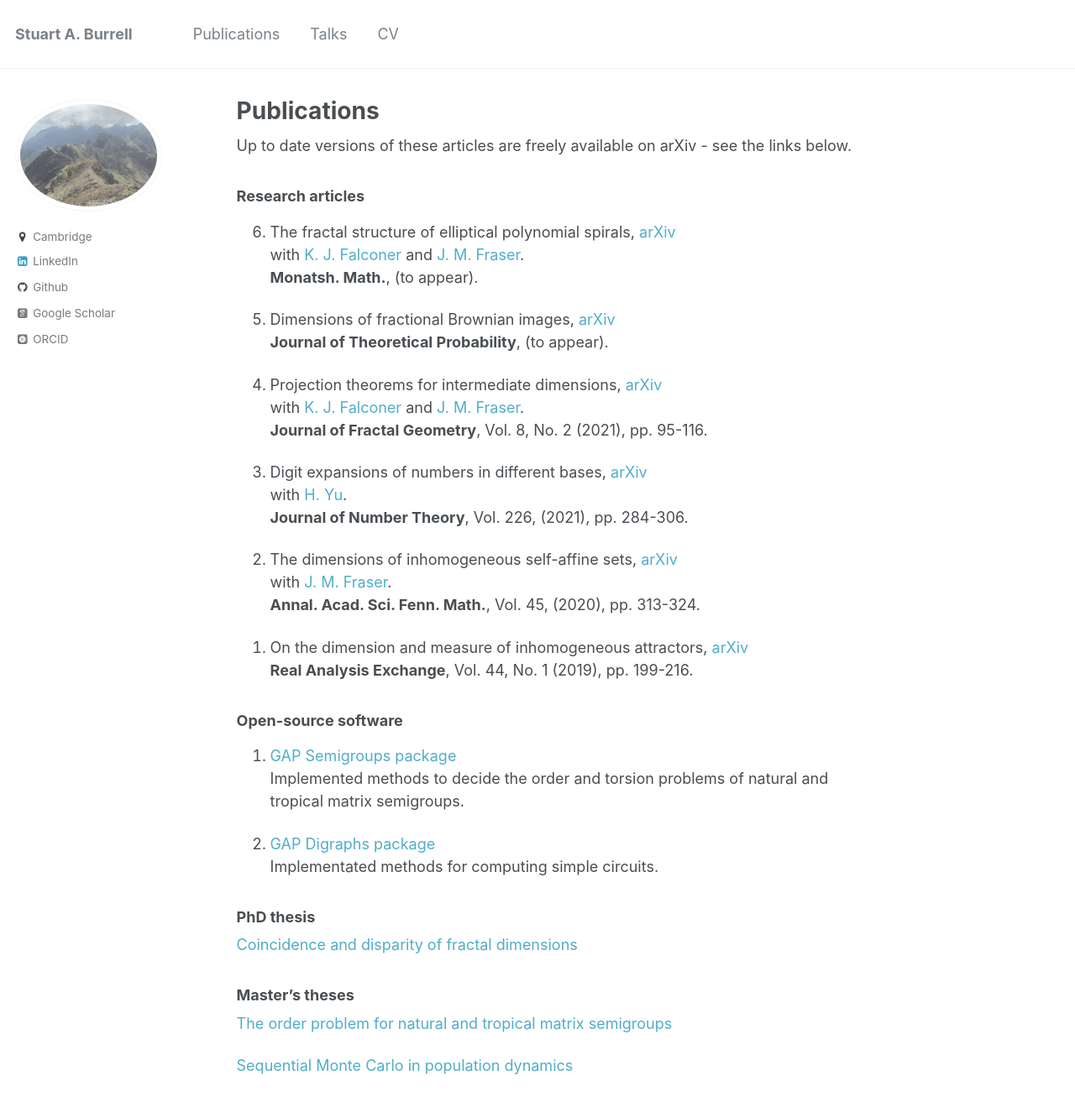
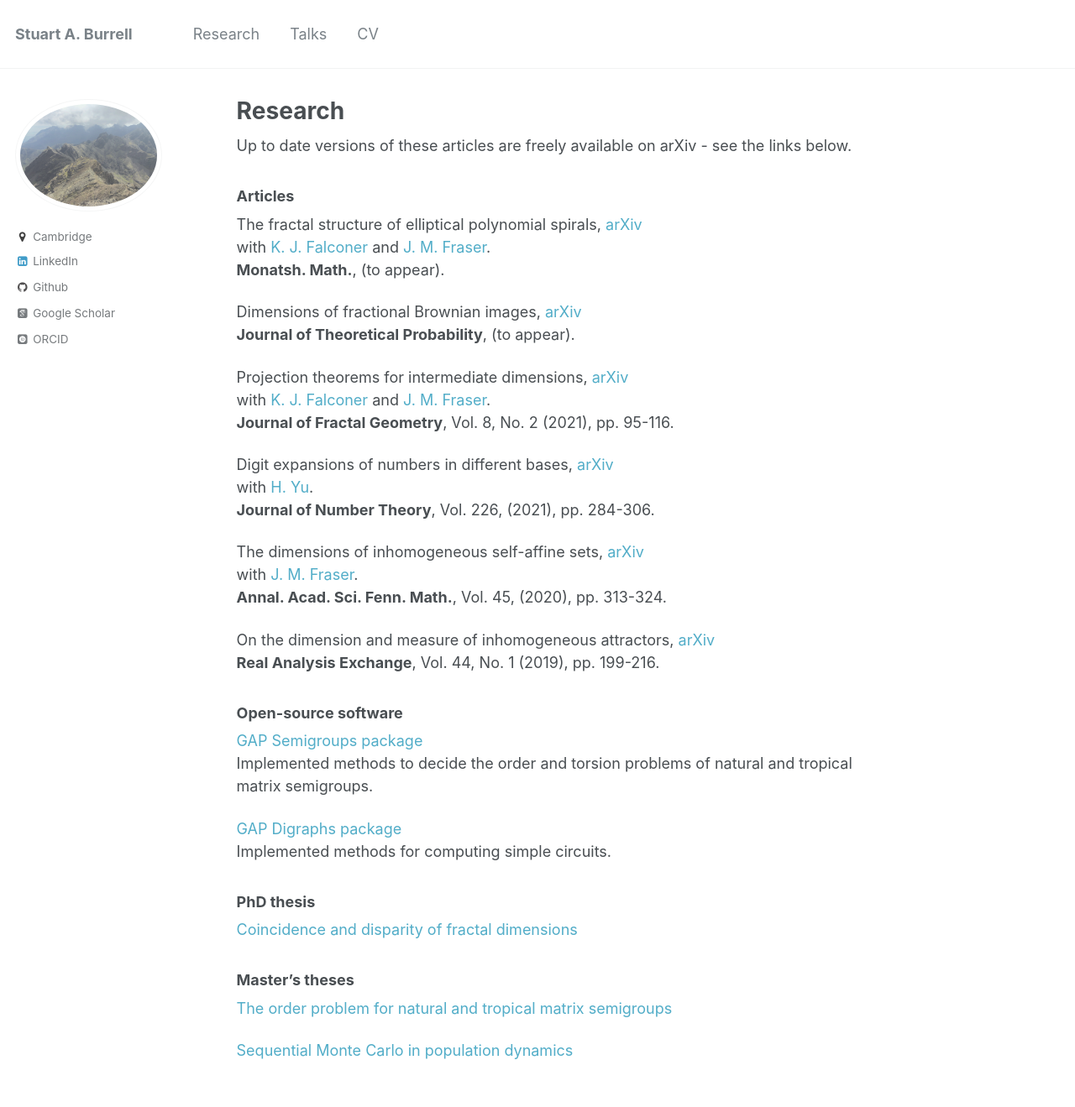
Before and after one commit to stuartburrell/stuartburrell.github.io, a Jekyll site: the page built from _pages/publications.md, in a window 1280 px wide and 1334 px high. Shown: the top 1319 px of the window at 84% size. Built offline with Jekyll 4.4.1, drawn with Linux system fonts in a browser that asks for light colours; some web fonts are replaced.

Commit message:
Update pub

```diff
--- a/_data/navigation.yml
+++ b/_data/navigation.yml
@@ -1,7 +1,7 @@
 # main links links
 main:
-  - title: "Publications"
-    url: /publications/
+  - title: "Research"
+    url: /research/
 
   - title: "Talks"
     url: /talks/
--- a/_pages/publications.md
+++ b/_pages/publications.md
@@ -1,43 +1,42 @@
 ---
-title: Publications
+title: Research
 permalink: /publications/
 author_profile: true
 ---
 
 Up to date versions of these articles are freely available on arXiv - see the links below.
 
-### Research articles
+### Articles
 
-6. The fractal structure of elliptical polynomial spirals, [arXiv](https://arxiv.org/abs/2008.08539)
+The fractal structure of elliptical polynomial spirals, [arXiv](https://arxiv.org/abs/2008.08539)
 with [K. J. Falconer](http://www.mcs.st-and.ac.uk/~kenneth/) and [J. M. Fraser](http://www.mcs.st-andrews.ac.uk/~jmf32/).
 **Monatsh. Math.**, (to appear).
 
-5. Dimensions of fractional Brownian images, [arXiv](https://arxiv.org/abs/2002.03659)
+Dimensions of fractional Brownian images, [arXiv](https://arxiv.org/abs/2002.03659)
 **Journal of Theoretical Probability**, (to appear).
 
-4. Projection theorems for intermediate dimensions, [arXiv](https://arxiv.org/abs/1907.07632)
+Projection theorems for intermediate dimensions, [arXiv](https://arxiv.org/abs/1907.07632)
 with [K. J. Falconer](http://www.mcs.st-and.ac.uk/~kenneth/) and [J. M. Fraser](http://www.mcs.st-andrews.ac.uk/~jmf32/).
 **Journal of Fractal Geometry**, Vol. 8, No. 2 (2021), pp. 95-116.
 
-3. Digit expansions of numbers in different bases, [arXiv](https://arxiv.org/abs/1905.00832)
+Digit expansions of numbers in different bases, [arXiv](https://arxiv.org/abs/1905.00832)
 with [H. Yu](https://www.dpmms.cam.ac.uk/~hy351/).
 **Journal of Number Theory**, Vol. 226, (2021), pp. 284-306.
 
-2. The dimensions of inhomogeneous self-affine sets, [arXiv](https://arxiv.org/abs/1807.08694)
+The dimensions of inhomogeneous self-affine sets, [arXiv](https://arxiv.org/abs/1807.08694)
 with [J. M. Fraser](http://www.mcs.st-andrews.ac.uk/~jmf32/).
 **Annal. Acad. Sci. Fenn. Math.**, Vol. 45, (2020), pp. 313-324.
 
-1. On the dimension and measure of inhomogeneous attractors, [arXiv](https://arxiv.org/abs/1805.00887)
+On the dimension and measure of inhomogeneous attractors, [arXiv](https://arxiv.org/abs/1805.00887)
 **Real Analysis Exchange**, Vol. 44, No. 1 (2019), pp. 199-216.
-{: reversed="reversed"}
 
 ### Open-source software
 
-1. [GAP Semigroups package](http://www.gap-system.org/Packages/semigroups.html)
+[GAP Semigroups package](http://www.gap-system.org/Packages/semigroups.html)
 Implemented methods to decide the order and torsion problems of natural and tropical matrix semigroups.
 
-2. [GAP Digraphs package](http://www.gap-system.org/Packages/digraphs.html)
-Implementated methods for computing simple circuits.
+[GAP Digraphs package](http://www.gap-system.org/Packages/digraphs.html)
+Implemented methods for computing simple circuits.
 
 ### PhD thesis
 
```
Also changed, not shown: 1 other file.
